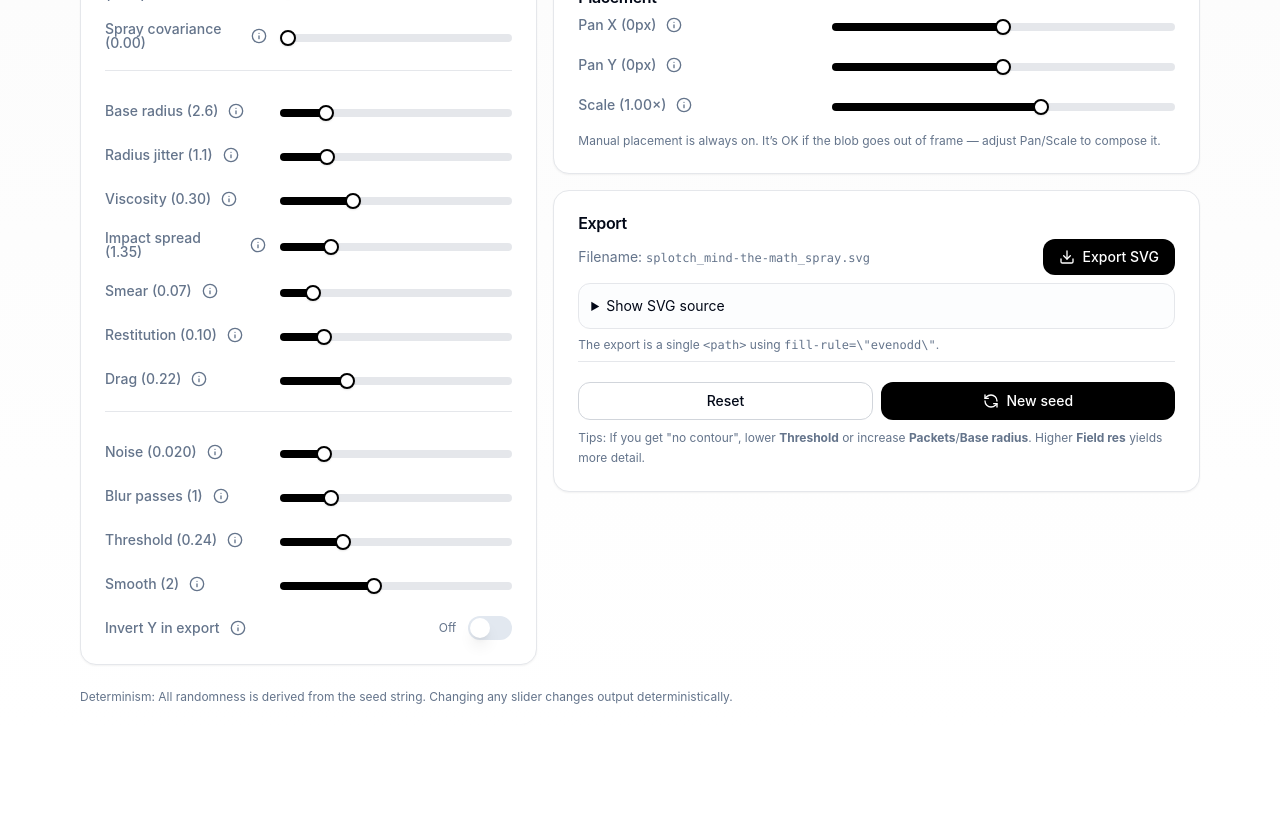
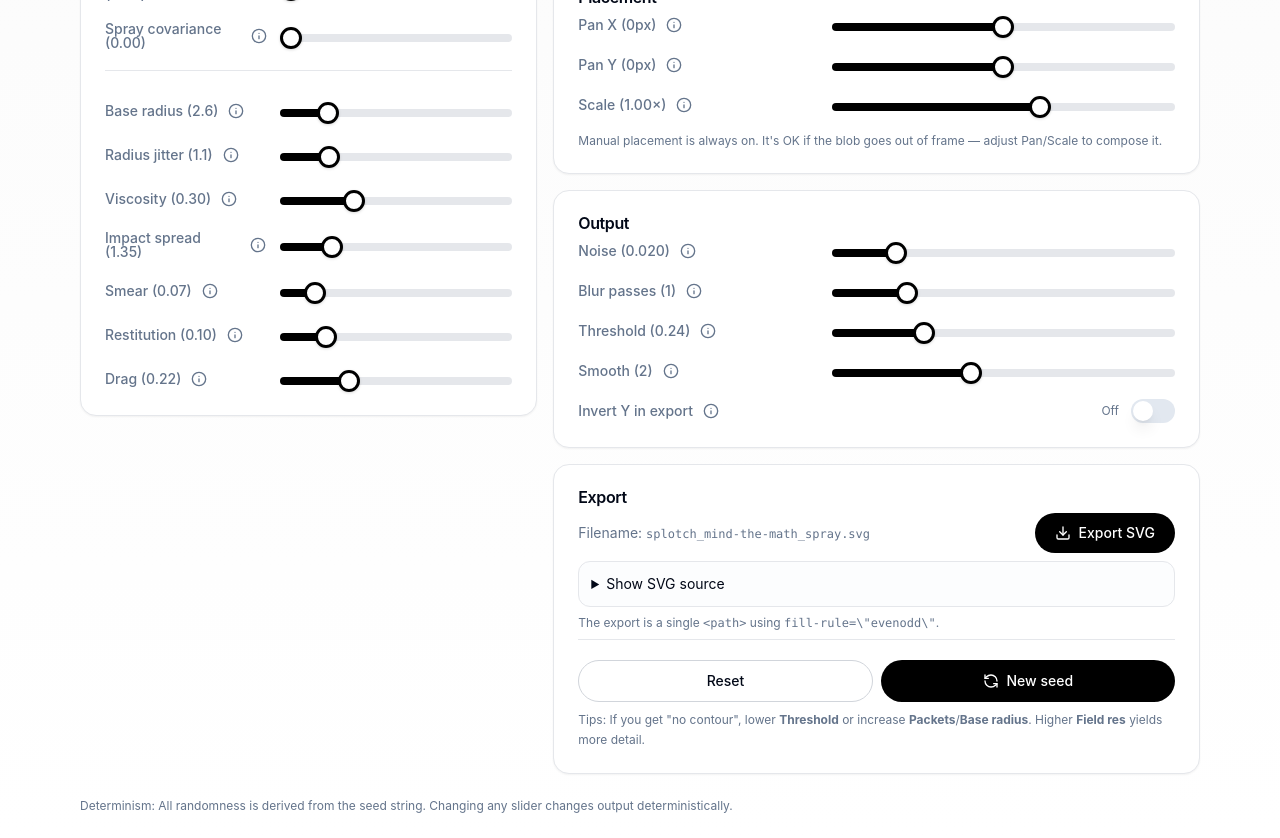
Before and after one commit to mindthemath/splotch, a React (Vite) app: page / in a window 1280 px wide. Shown: the part 500-1338 px from the top of the page. Before the commit the page ends 1229 px from the top, so only its background shows below. Built offline with nearby package versions, Linux system fonts and the light colour scheme.

Commit message:
button / slider styles

```diff
--- a/seeded_svg_splotch_generator_single_page_app.tsx
+++ b/seeded_svg_splotch_generator_single_page_app.tsx
@@ -1303,31 +1303,6 @@ export default function App() {
                 <Row label={`Drag (${p.drag.toFixed(2)})`} help="Air resistance during flight. Higher = shorter travel before impact.">
                   <Slider value={[p.drag]} min={0} max={0.8} step={0.01} onValueChange={([v]) => setP({ ...p, drag: v })} />
                 </Row>
-
-                <div className="pt-2 border-t" />
-
-                <Row label={`Noise (${p.noise.toFixed(3)})`} help="Adds subtle randomness to the density field to break perfectly smooth edges.">
-                  <Slider value={[p.noise]} min={0} max={0.12} step={0.001} onValueChange={([v]) => setP({ ...p, noise: v })} />
-                </Row>
-
-                <Row label={`Blur passes (${p.blur})`} help="Post-blur on the density field before contour extraction. Higher = smoother blobs, fewer spikes.">
-                  <Slider value={[p.blur]} min={0} max={5} step={1} onValueChange={([v]) => setP({ ...p, blur: v })} />
-                </Row>
-
-                <Row label={`Threshold (${p.threshold.toFixed(2)})`} help="Contour cutoff. Lower = larger blobs; higher = thinner/fragmented blobs.">
-                  <Slider value={[p.threshold]} min={0.05} max={0.8} step={0.01} onValueChange={([v]) => setP({ ...p, threshold: v })} />
-                </Row>
-
-                <Row label={`Smooth (${p.smooth})`} help="Chaikin smoothing iterations on the extracted contour.">
-                  <Slider value={[p.smooth]} min={0} max={5} step={1} onValueChange={([v]) => setP({ ...p, smooth: v })} />
-                </Row>
-
-                <Row label="Invert Y in export" help="Flips Y axis in exported SVG (useful for some coordinate systems).">
-                  <div className="flex items-center justify-end gap-3">
-                    <span className="text-xs text-muted-foreground">{p.invertY ? "On" : "Off"}</span>
-                    <Switch checked={p.invertY} onCheckedChange={(v) => setP({ ...p, invertY: v })} />
-                  </div>
-                </Row>
               </CardContent>
             </Card>
           </div>
@@ -1354,8 +1329,38 @@ export default function App() {
                 </Row>
 
                 <div className="text-xs text-muted-foreground">
-                  Manual placement is always on. It’s OK if the blob goes out of frame — adjust Pan/Scale to compose it.
+                  Manual placement is always on. It's OK if the blob goes out of frame — adjust Pan/Scale to compose it.
                 </div>
+              </CardContent>
+            </Card>
+
+            <Card className="rounded-2xl shadow-sm">
+              <CardHeader className="pb-2">
+                <CardTitle className="text-base">Output</CardTitle>
+              </CardHeader>
+              <CardContent className="space-y-4">
+                <Row label={`Noise (${p.noise.toFixed(3)})`} help="Adds subtle randomness to the density field to break perfectly smooth edges.">
+                  <Slider value={[p.noise]} min={0} max={0.12} step={0.001} onValueChange={([v]) => setP({ ...p, noise: v })} />
+                </Row>
+
+                <Row label={`Blur passes (${p.blur})`} help="Post-blur on the density field before contour extraction. Higher = smoother blobs, fewer spikes.">
+                  <Slider value={[p.blur]} min={0} max={5} step={1} onValueChange={([v]) => setP({ ...p, blur: v })} />
+                </Row>
+
+                <Row label={`Threshold (${p.threshold.toFixed(2)})`} help="Contour cutoff. Lower = larger blobs; higher = thinner/fragmented blobs.">
+                  <Slider value={[p.threshold]} min={0.05} max={0.8} step={0.01} onValueChange={([v]) => setP({ ...p, threshold: v })} />
+                </Row>
+
+                <Row label={`Smooth (${p.smooth})`} help="Chaikin smoothing iterations on the extracted contour.">
+                  <Slider value={[p.smooth]} min={0} max={5} step={1} onValueChange={([v]) => setP({ ...p, smooth: v })} />
+                </Row>
+
+                <Row label="Invert Y in export" help="Flips Y axis in exported SVG (useful for some coordinate systems).">
+                  <div className="flex items-center justify-end gap-3">
+                    <span className="text-xs text-muted-foreground">{p.invertY ? "On" : "Off"}</span>
+                    <Switch checked={p.invertY} onCheckedChange={(v) => setP({ ...p, invertY: v })} />
+                  </div>
+                </Row>
               </CardContent>
             </Card>
 
--- a/src/components/ui/button.jsx
+++ b/src/components/ui/button.jsx
@@ -15,7 +15,7 @@ export function Button({
 }) {
   return (
     <button
-      className={`inline-flex items-center justify-center rounded-xl px-4 py-2 text-sm font-medium ring-offset-background transition-colors focus-visible:outline-none focus-visible:ring-2 focus-visible:ring-ring focus-visible:ring-offset-2 disabled:pointer-events-none disabled:opacity-50 ${buttonVariants[variant]} ${className}`}
+      className={`inline-flex items-center justify-center rounded-full px-5 py-2.5 text-sm font-medium ring-offset-background transition-colors focus-visible:outline-none focus-visible:ring-2 focus-visible:ring-ring focus-visible:ring-offset-2 disabled:pointer-events-none disabled:opacity-50 ${buttonVariants[variant]} ${className}`}
       disabled={disabled}
       {...props}
     >
--- a/src/index.css
+++ b/src/index.css
@@ -59,21 +59,21 @@ body {
 /* Slider thumb styling - white circle with black border */
 .slider-thumb::-webkit-slider-thumb {
   appearance: none;
-  width: 16px;
-  height: 16px;
+  width: 22px;
+  height: 22px;
   border-radius: 50%;
   background: white;
-  border: 2px solid #000;
+  border: 3px solid #000;
   cursor: pointer;
-  box-shadow: 0 1px 2px rgba(0, 0, 0, 0.1);
+  box-shadow: 0 1px 3px rgba(0, 0, 0, 0.15);
 }
 
 .slider-thumb::-moz-range-thumb {
-  width: 16px;
-  height: 16px;
+  width: 22px;
+  height: 22px;
   border-radius: 50%;
   background: white;
-  border: 2px solid #000;
+  border: 3px solid #000;
   cursor: pointer;
-  box-shadow: 0 1px 2px rgba(0, 0, 0, 0.1);
+  box-shadow: 0 1px 3px rgba(0, 0, 0, 0.15);
 }
```
